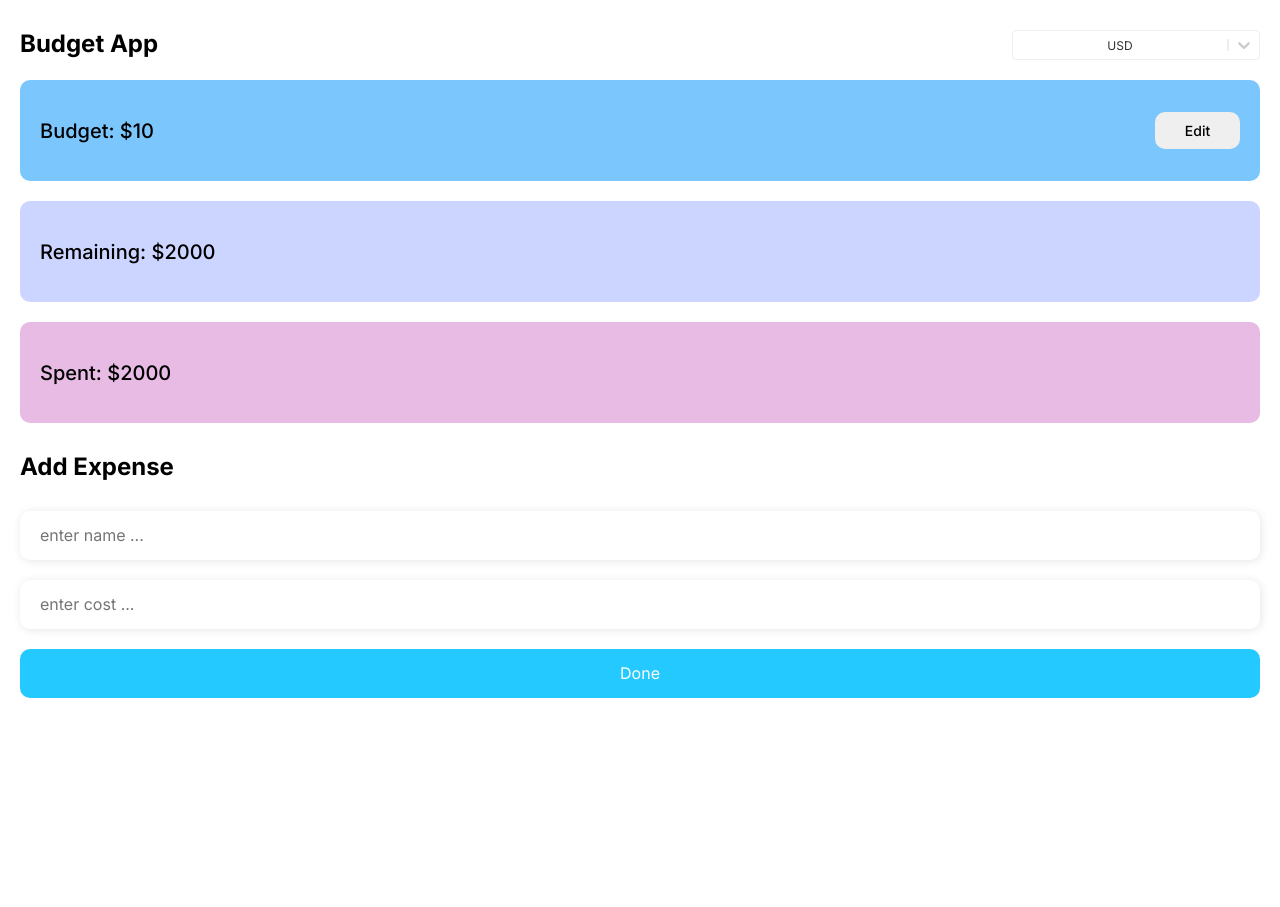
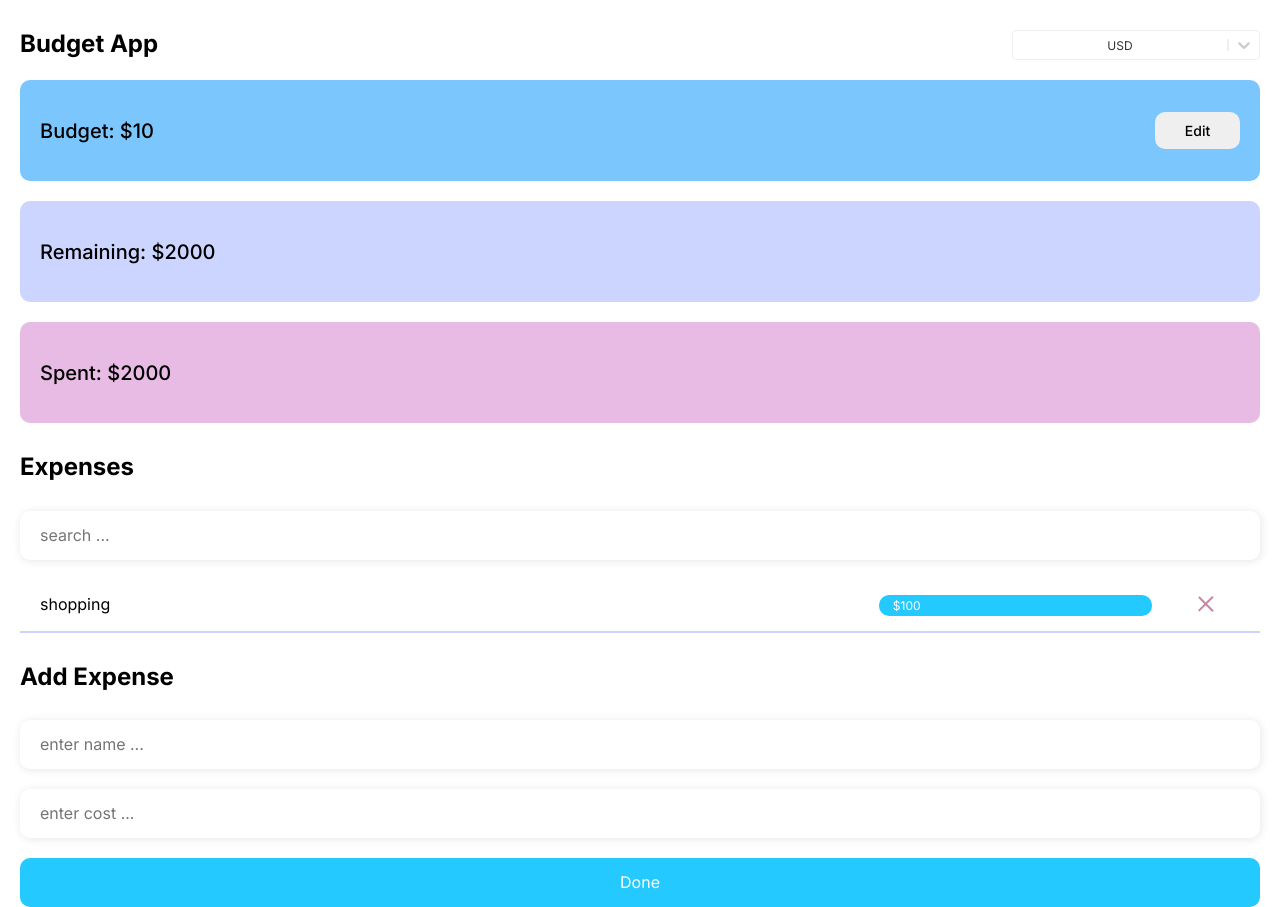
Before and after one commit to egkirpichev/react-budget-app, a React (Create React App) app: page / in a window 1280 px wide. Before the commit the page ends 800 px from the top, so only its background shows below. Built offline with nearby package versions, Linux system fonts and the light colour scheme.

Commit message:
feat(budget-app): add styalized expense list area components

```diff
--- a/src/App.tsx
+++ b/src/App.tsx
@@ -1,4 +1,5 @@
 import { Budget } from "./components/Budget/Budget";
+import { Expenses } from "./components/Expenses/Expenses";
 import { Form } from "./components/Form/Form";
 import { Remaining } from "./components/Remaining/Remaining";
 import { CustomSelect } from "./components/Select/CustomSelect";
@@ -16,6 +17,7 @@ const App = () => {
 				<Remaining />
 				<Spent />
       </Header>
+			<Expenses />
 			<Form />
     </Wrapper>
   );
--- /dev/null
+++ b/src/components/Expenses/Expenses.tsx
@@ -0,0 +1,14 @@
+import { Title } from "../Title/Title"
+import { ExpesesList } from "./ExpesesList/ExpesesList"
+import { SearchBar } from "./SearchBar/SearchBar"
+import { Container } from "./styles"
+
+export const Expenses = () => {
+	return (
+		<Container>
+			<Title innerText="Expenses"/>
+			<SearchBar />
+			<ExpesesList />
+		</Container>
+	)
+}
--- /dev/null
+++ b/src/components/Expenses/ExpesesList/ExpensesListItem/ExpensesListItem.tsx
@@ -0,0 +1,15 @@
+import { PriceBadge } from "./PriceBadge/PriceBadge";
+import { DeleteButton, ListItem, Name } from "./styles";
+import { ReactComponent as CloseIcon } from "../../../../assets/closeIcon.svg";
+
+export const ExpensesListItem = () => {
+  return (
+    <ListItem>
+      <Name>shopping</Name>
+      <PriceBadge currency="$" price={100} />
+      <DeleteButton type="button">
+        <CloseIcon />
+      </DeleteButton>
+    </ListItem>
+  );
+};
--- /dev/null
+++ b/src/components/Expenses/ExpesesList/ExpensesListItem/PriceBadge/PriceBadge.tsx
@@ -0,0 +1,12 @@
+import { StyledBadge } from "./styles"
+
+interface IProps {
+	currency: string,
+	price: number
+}
+
+export const PriceBadge = ({currency, price}: IProps) => {
+	return (
+		<StyledBadge>{`${currency}${price}`}</StyledBadge>
+	)
+}
--- /dev/null
+++ b/src/components/Expenses/ExpesesList/ExpensesListItem/PriceBadge/styles.ts
@@ -0,0 +1,12 @@
+import styled from "styled-components";
+import { Color } from "../../../../../ui/color";
+
+export const StyledBadge = styled.span`
+	padding: 3px 14px;
+	font-weight: 400;
+	font-size: 12px;
+	line-height: 15px;
+	color: ${Color.White};
+	background-color: ${Color.Blue};
+	border-radius: 10px;
+`
--- /dev/null
+++ b/src/components/Expenses/ExpesesList/ExpensesListItem/styles.ts
@@ -0,0 +1,25 @@
+import styled from "styled-components";
+import { Color } from "../../../../ui/color";
+
+export const ListItem = styled.li`
+	display: grid;
+	grid-template-columns: 12fr 4fr 1fr;
+	grid-column-gap: 20px;
+	min-width: 100%;
+	padding: 15px 20px;
+	border-bottom: 2px solid ${Color.LightPurple};
+`
+
+export const Name = styled.span`
+	font-weight: 400;
+	font-size: 16px;
+	line-height: 19px;
+	color: ${Color.Black};
+`
+
+export const DeleteButton = styled.button`
+	padding: 0;
+	background: none;
+	border: none;
+	cursor: pointer;
+`
--- /dev/null
+++ b/src/components/Expenses/ExpesesList/ExpesesList.tsx
@@ -0,0 +1,10 @@
+import { ExpensesListItem } from "./ExpensesListItem/ExpensesListItem";
+import { StyledList } from "./styles";
+
+export const ExpesesList = () => {
+  return (
+    <StyledList>
+      <ExpensesListItem />
+    </StyledList>
+  );
+};
--- /dev/null
+++ b/src/components/Expenses/ExpesesList/styles.ts
@@ -0,0 +1,7 @@
+import styled from "styled-components";
+
+export const StyledList = styled.ul`
+	margin: 0;
+	padding: 0;
+	list-style: none;
+`
--- /dev/null
+++ b/src/components/Expenses/SearchBar/SearchBar.tsx
@@ -0,0 +1,7 @@
+import { StyledSearchBar } from "./styles"
+
+export const SearchBar = () => {
+	return (
+		<StyledSearchBar type="text" placeholder="search ..."/>
+	)
+}
--- /dev/null
+++ b/src/components/Expenses/SearchBar/styles.ts
@@ -0,0 +1,13 @@
+import styled from "styled-components";
+import { Color } from "../../../ui/color";
+
+export const StyledSearchBar = styled.input`
+  padding: 15px 20px;
+  font-weight: 400;
+  font-size: 16px;
+  line-height: 19px;
+  color: ${Color.Grey};
+  border: none;
+  border-radius: 10px;
+  box-shadow: 1px 1px 10px rgba(0, 0, 0, 0.1);
+`;
--- /dev/null
+++ b/src/components/Expenses/styles.ts
@@ -0,0 +1,7 @@
+import styled from "styled-components";
+
+export const Container = styled.div`
+	display: grid;
+  grid-template-rows: repeat(4 1fr);
+  grid-row-gap: 20px;
+`
--- a/src/ui/color.ts
+++ b/src/ui/color.ts
@@ -1,6 +1,7 @@
 export enum Color {
 	Black = "#000000",
 	White = "#FFFFFF",
+	Blue = "#23C9FF",
 	LightBlue = "#7CC6FE",
 	DarkBlue = "#1F718C",
 	LightPurple = "#CCD5FF",
@@ -8,5 +9,4 @@ export enum Color {
 	Red = "#FF0000",
 	Grey = "#999999",
 	LightGrey = "#EEEEEE",
-	Blue = "#23C9FF"
 }
```
Also changed, not shown: src/assets/closeIcon.svg (added).
